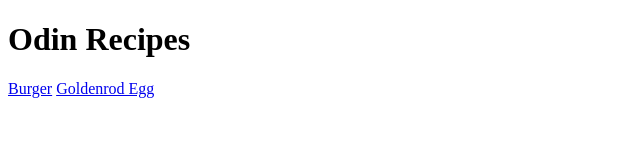
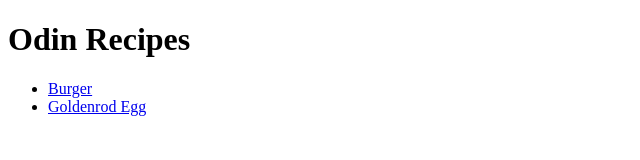
Before and after one commit to xtrocata/odin-recipes, a plain HTML site: page index.html in a window 1280 px wide. Shown: the whole page, without its empty margins (0-640 px from the left). Drawn offline with Linux system fonts and the light colour scheme.

```diff
--- a/index.html
+++ b/index.html
@@ -7,7 +7,9 @@
 </head>
 <body>
     <h1>Odin Recipes</h1>
-    <a href="recipes/burger.html">Burger</a>
-    <a href="recipes/goldenrodegg.html">Goldenrod Egg</a>
+    <ul>
+        <li><a href="recipes/burger.html">Burger</a></li>
+        <li><a href="recipes/goldenrodegg.html">Goldenrod Egg</a></li>
+    </ul>
 </body>
 </html>
```
Also changed, not shown: recipes/goldenrodegg.html (+7 -1 lines).
